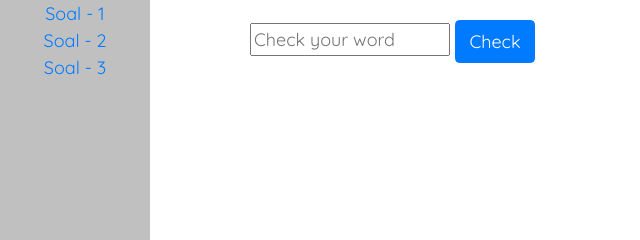
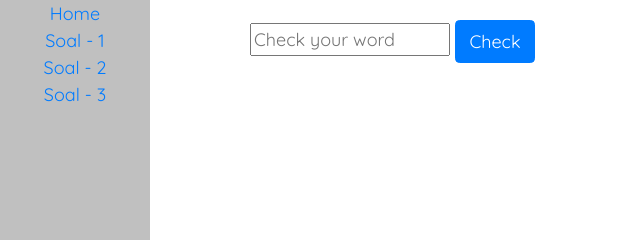
Before and after one commit to geraldos/exercise-regex-js-4, a plain HTML site: page soal1.html in a window 1280 px wide. Shown: the top 240 px of the page, 0-640 px from the left. Drawn offline with nearby package versions, Linux system fonts and the light colour scheme.

Commit message:
update style

```diff
--- a/soal1.html
+++ b/soal1.html
@@ -13,6 +13,11 @@
 
 <body>
     <aside class="aside-soal">
+
+        <div class="isi">
+            <a href="index.html">Home</a>
+        </div>
+
         <div class="isi">
             <a href="soal1.html">Soal - 1</a>
         </div>
```
Also changed, not shown: soal2.html (+4 -0 lines), soal3.html (+4 -0 lines).
